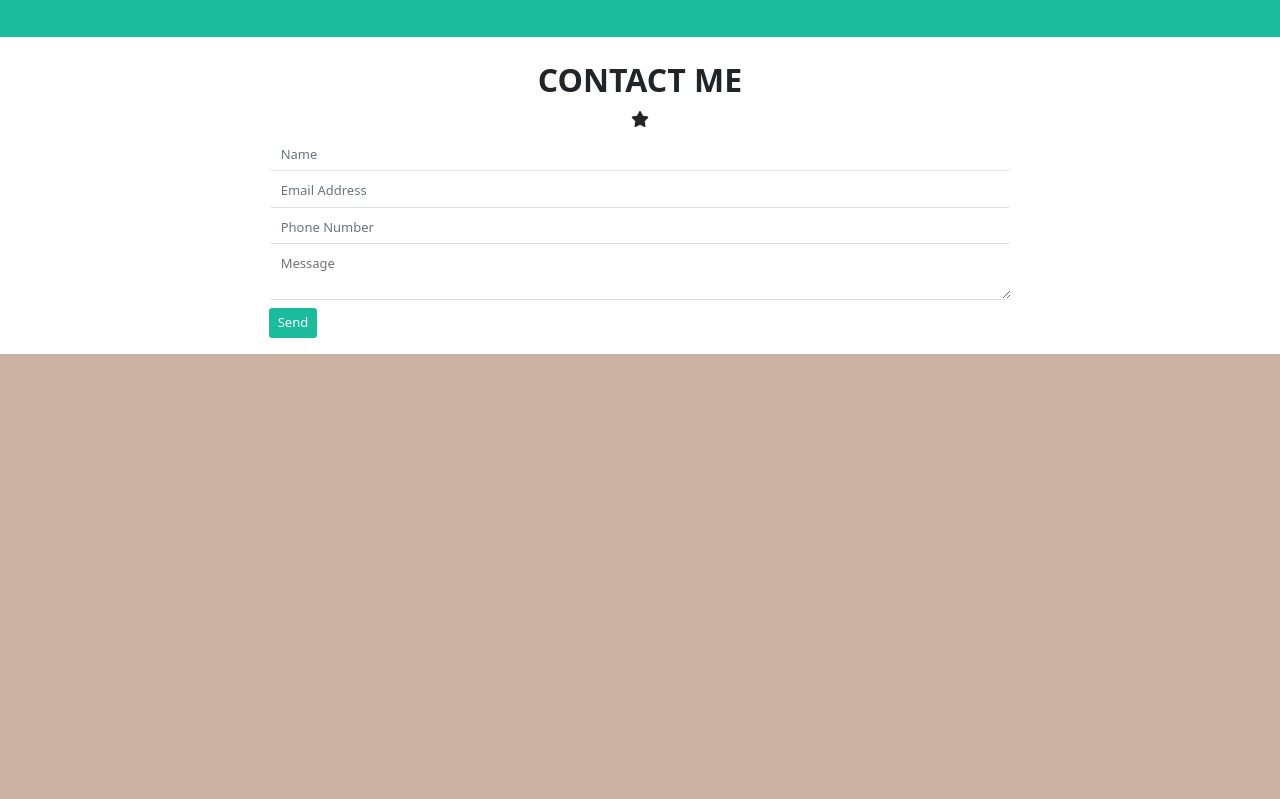
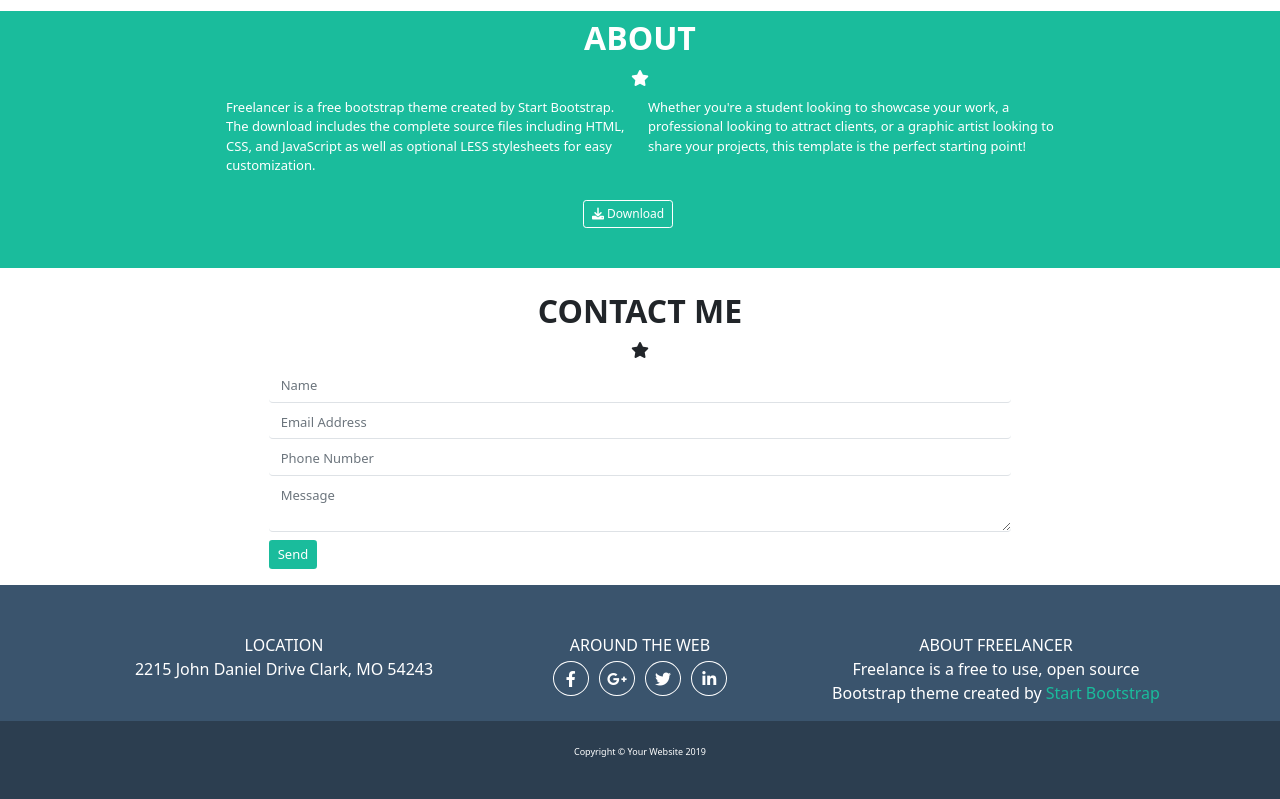
Before and after one commit to Mahdavi3649/html-css-bootstrap-freelancer, a plain HTML site: page index.html in a window 1280 px wide. Shown: the part 1103-1902 px from the top of the page. Before the commit the page ends 1457 px from the top, so only its background shows below. Drawn offline with nearby package versions, Linux system fonts and the light colour scheme.

Commit message:
add footer section

```diff
--- a/index.html
+++ b/index.html
@@ -40,7 +40,7 @@
                              Start Bootstrap
                          </h1>
 
-                         <div class="star white my-2">
+                         <div class="star_white my-2">
                              <i class="fas fa-star"></i>
                          </div>
 
@@ -173,7 +173,42 @@
          </section>
     </main>
 
-    <footer></footer>
+    <footer class="text-center bg-footer text-white mt-4">
+        <div class="container px-lg-5">
+            <div class="row g-4 pt-md-4">
+                <div class="col-12 col-md-4 mx-auto">
+                    <div class="font-size-small text-uppercase">Location</div>
+                    <div class="font-size-smaller">2215 John Daniel Drive Clark, MO 54243</div>
+                </div>
+
+                <div class="col-12 col-md-4 font-size-small mx-auto">
+                    <div class="text-uppercase">Around the web</div>
+                    <div class="mt-1">
+                        <a href="#" class="footer-social"><i class="fab fa-facebook-f"></i></a>
+                        <a href="#" class="footer-social"><i class="fab fa-google-plus-g"></i></a>
+                        <a href="#" class="footer-social"><i class="fab fa-twitter"></i></a>
+                        <a href="#" class="footer-social"><i class="fab fa-linkedin-in"></i></a>
+                    </div>
+                </div>
+
+                <div class="col-12 col-md-4 mb-3 mx-auto">
+                    <div class="text-uppercase font-size-small">About Freelancer</div>
+                    <div class="font-size-smaller">Freelance is a free to use, open source Bootstrap theme
+                        created by <a href="#" class="green-text text-decoration-none">Start Bootstrap</a></div>
+                </div>
+            </div>
+        </div>
+        <section class="bg-darker">
+            <div class="container font-s-9 py-4">
+                <div class="row pb-3">
+                    <div class="col-12">
+                        <div>Copyright &#169; Your Website 2019</div>
+                    </div>
+                </div>
+            </div>
+        </section>
+
+    </footer>
 
 </body>
 </html>
--- a/style.css
+++ b/style.css
@@ -3,15 +3,12 @@
 }
 
 :root {
-  background: #c4c4c4;
   --bg_banner: #1abc9c;
-  background: #0e38b5;
-  background: #1c83c1;
-  background: #1ea4b6;
+
+  --bg-darker: #2c3e50;
+
   --bg-header: #2c3e50;
-  background: #3a546d;
-  background: #ba4b63;
-  background: #ccb2a3;
+  --bg-footer: #3a546d;
 }
 
 .green_bg {
@@ -22,8 +19,14 @@
   background-color: var(--bg-header);
 }
 
-.container .row img {
-  width: 160px;
+.first_section .container .row img {
+  width: 180px;
+}
+
+/*second-section*/
+.second_section .container .row .col img {
+  width: 100%;
+  border-radius: 10px;
 }
 
 .nav-link {
@@ -38,6 +41,10 @@
   font-size: 12px;
 }
 
+.font-s-9 {
+  font-size: 9px;
+}
+
 .third-section .container button {
   border: 1px solid white;
   color: white;
@@ -50,3 +57,33 @@
 .star_white {
   color: white;
 }
+
+.bg-footer {
+  background-color: var(--bg-footer);
+}
+
+.bg-darker {
+  background-color: var(--bg-darker);
+}
+
+.green-text {
+  color: var(--bg_banner);
+}
+
+footer .footer-social {
+  display: inline-block;
+  color: white;
+  border: 1px solid white;
+  border-radius: 50%;
+  width: 36px;
+  height: 35px;
+  position: relative;
+  margin: 0 3px;
+}
+
+footer .footer-social i {
+  position: absolute;
+  top: 50%;
+  left: 50%;
+  transform: translate(-50%, -50%);
+}
```
